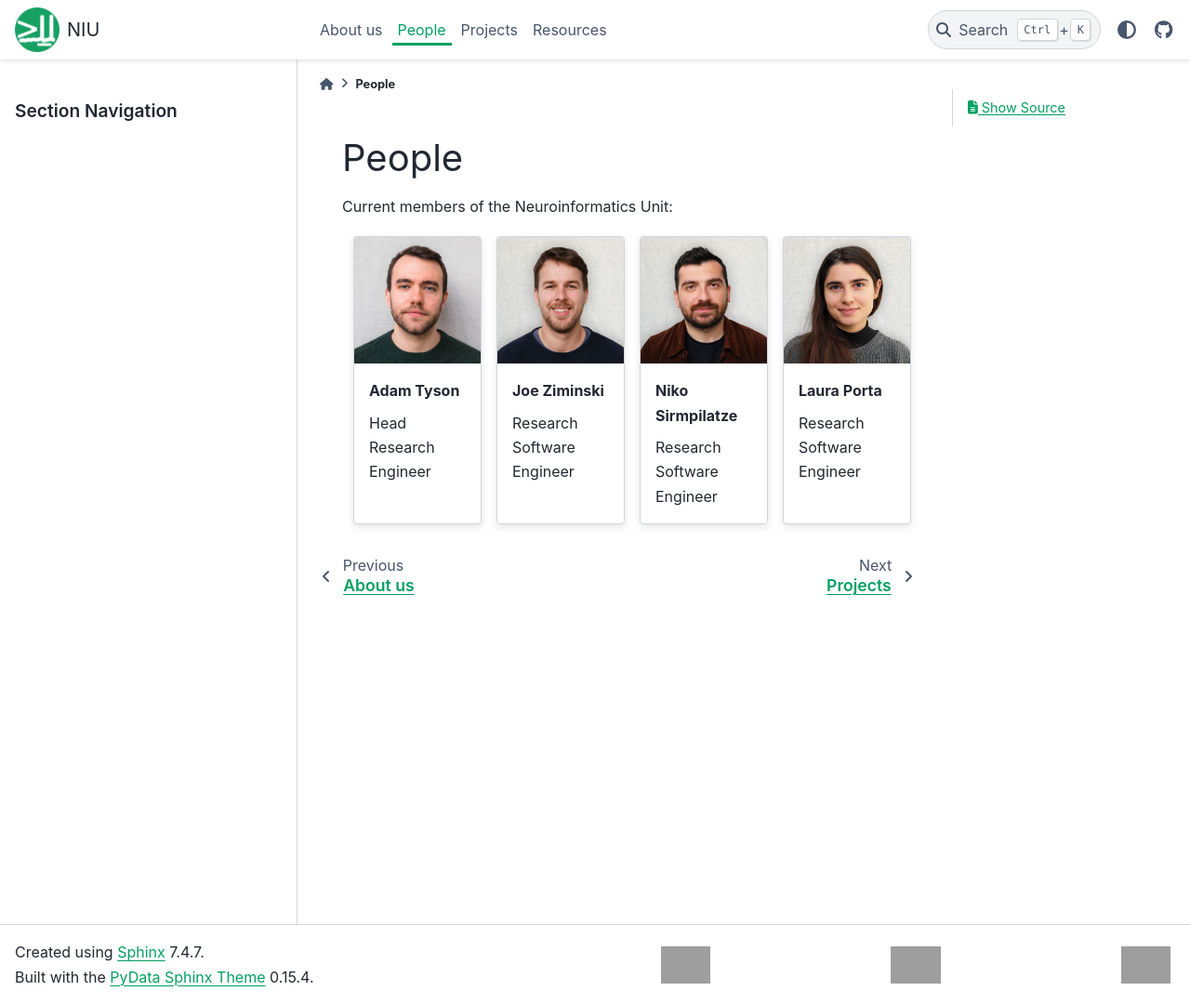
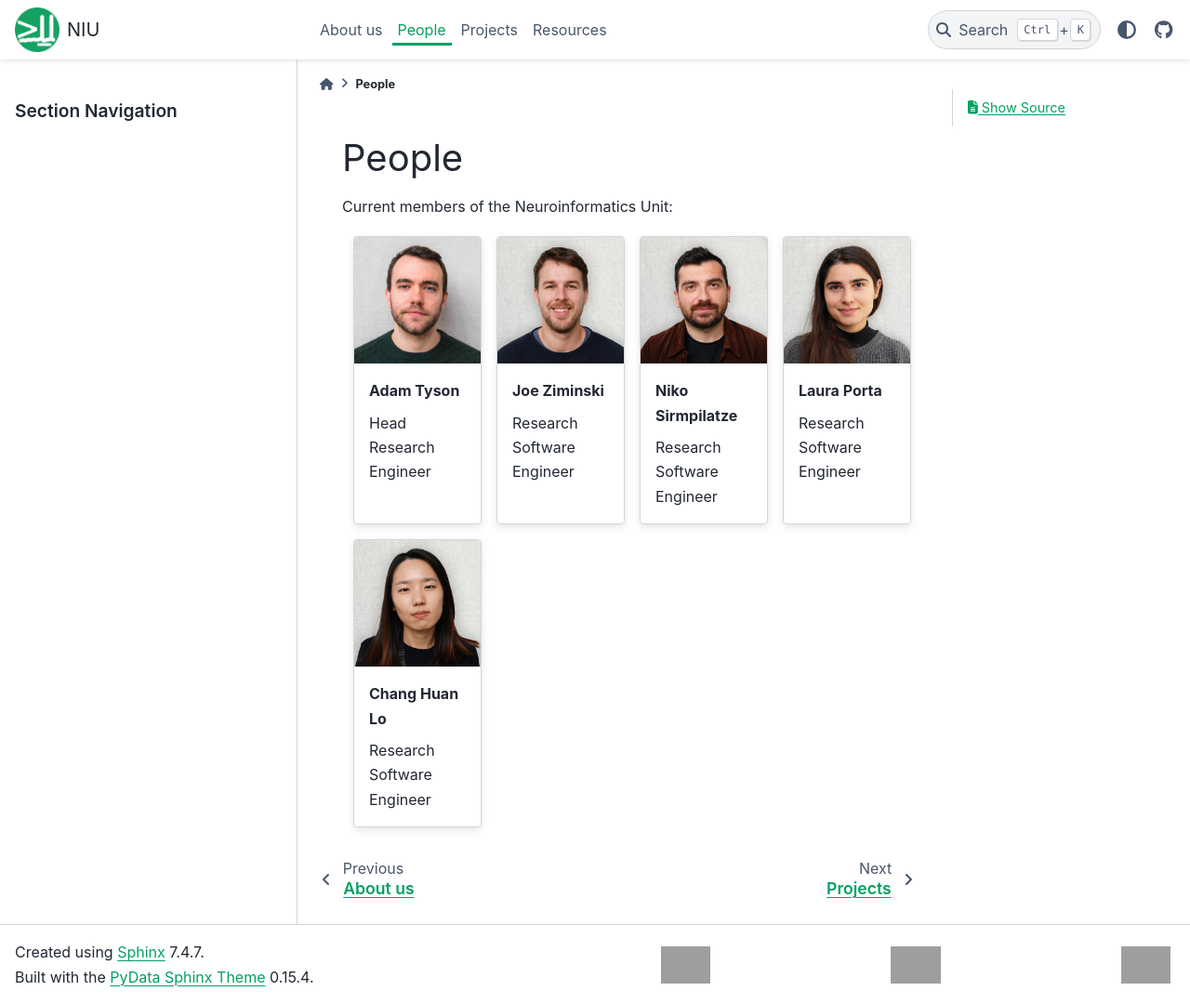
Before and after one commit to neuroinformatics-unit/neuroinformatics-unit.github.io, a Sphinx documentation site: the page built from docs/source/people.md, in a window 1280 px wide and 1080 px high. Shown: the whole window at 93% size. Built offline with Sphinx 7.4.7 and the PyData theme 0.15.4, drawn with Linux system fonts in a browser that asks for light colours; grey boxes are pictures that could not be loaded.

Commit message:
Add new member

```diff
--- a/docs/source/people.md
+++ b/docs/source/people.md
@@ -33,4 +33,11 @@ Research Software Engineer
 Research Software Engineer
 :::
 
+:::{grid-item-card} Chang Huan Lo
+:img-top: _static/chang_huan_lo.png
+:link: https://github.com/lochhh
+
+Research Software Engineer
+:::
+
 ::::
```
Also changed, not shown: docs/source/_static/chang_huan_lo.png (added).
